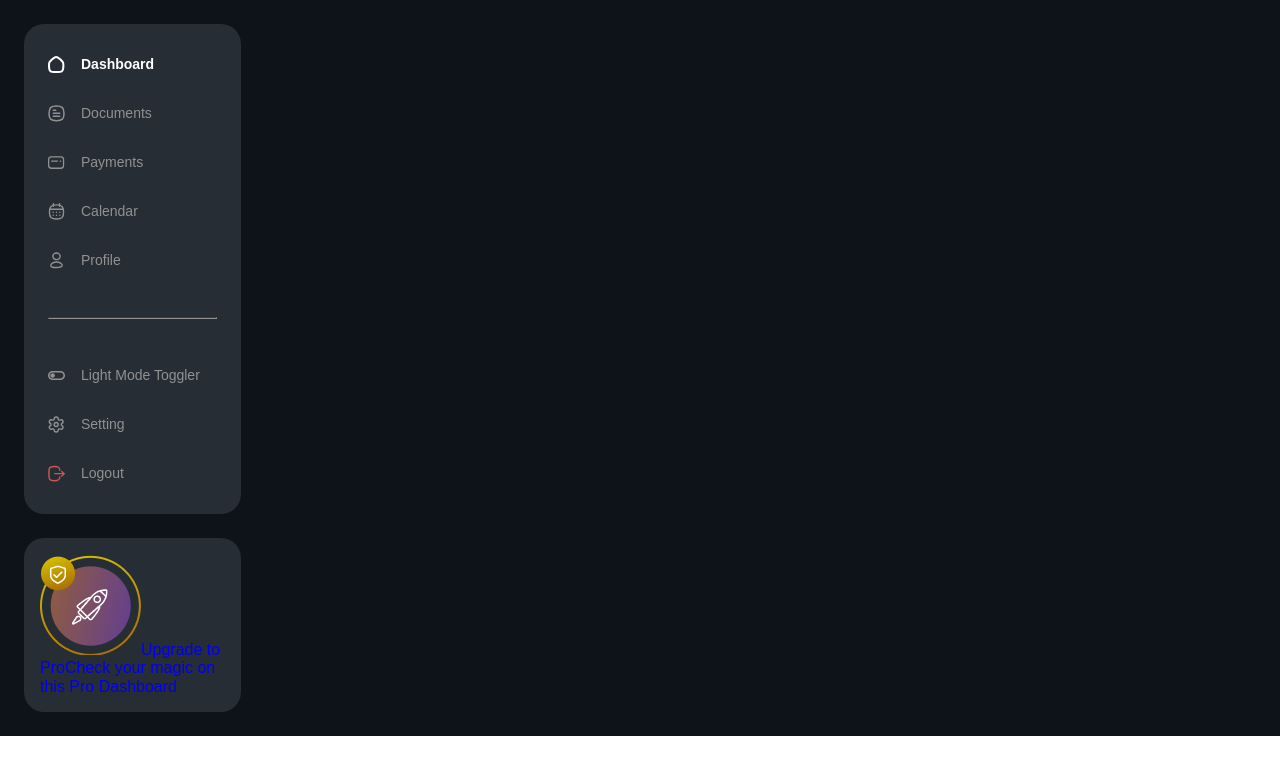
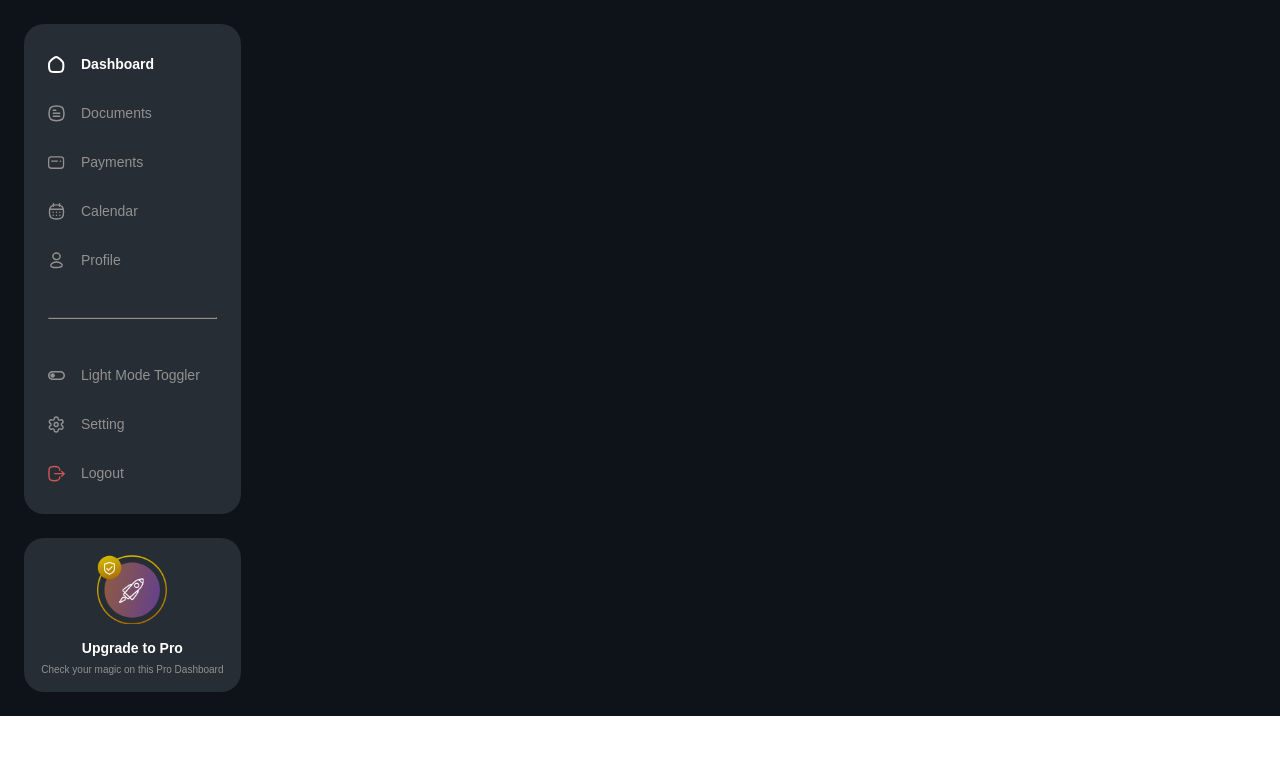
Before and after one commit to MohamadMahdi-Tasha/reactDashboard, a React (Create React App) app: page / in a window 1280 px wide. Shown: the top 774 px of the page. Built offline with nearby package versions, Linux system fonts and the light colour scheme; a web font is replaced by a local one.

Commit message:
added styles of bottom in left side component

```diff
--- a/src/components/left-side/sub-components/bottom-side.js
+++ b/src/components/left-side/sub-components/bottom-side.js
@@ -4,9 +4,9 @@ import BottomImage from './../../../assets/img/dashboard/left-side/img-bottom.pn
 export default function BottomSideComponent() {
     return (
         <a className='left-side__bottom' href={'#'}>
-            <img src={BottomImage} alt="Upgrade To Pro"/>
-            <span>Upgrade to Pro</span>
-            <span>Check your magic on this Pro Dashboard</span>
+            <img className='left-side__bottom-img' src={BottomImage} alt="Upgrade To Pro"/>
+            <span className='left-side__bottom-title'>Upgrade to Pro</span>
+            <span className='left-side__bottom-subtitle'>Check your magic on this Pro Dashboard</span>
         </a>
     );
 }
--- /dev/null
+++ b/src/scss/layout/left-side/_bottom-side.scss
@@ -0,0 +1,32 @@
+// Codes By Mahdi Tasha
+@use "../../global";
+
+.left-side {
+  &__bottom {
+    display: flex;
+    justify-content: center;
+    align-items: center;
+    text-align: center;
+    flex-direction: column;
+    padding: 1rem;
+  }
+
+  &__bottom-img {
+    width: 70px;
+    height: 70px;
+    margin-bottom: 1rem;
+  }
+
+  &__bottom-title {
+    margin-bottom: .5rem;
+    color: white;
+    font-size: 14px;
+    font-weight: 600;
+  }
+
+  &__bottom-subtitle {
+    color: global.$grey;
+    font-size: 10px;
+    font-weight: 500;
+  }
+}
--- a/src/scss/layout/left-side/_index.scss
+++ b/src/scss/layout/left-side/_index.scss
@@ -1,2 +1,3 @@
 // Codes By Mahdi Tasha
 @forward "top-side";
+@forward "bottom-side";
--- a/src/scss/layout/left-side/_top-side.scss
+++ b/src/scss/layout/left-side/_top-side.scss
@@ -2,11 +2,6 @@
 @use '../../global';
 
 .left-side {
-  &__bottom {
-    display: block;
-    padding: 1rem;
-  }
-
   &__top,&__bottom {
     background-color: global.$gunmetal;
     border-radius: 20px;
```
Also changed, not shown: src/dist/style.css, 1 other file (tests, documents, lock files or other folders).
